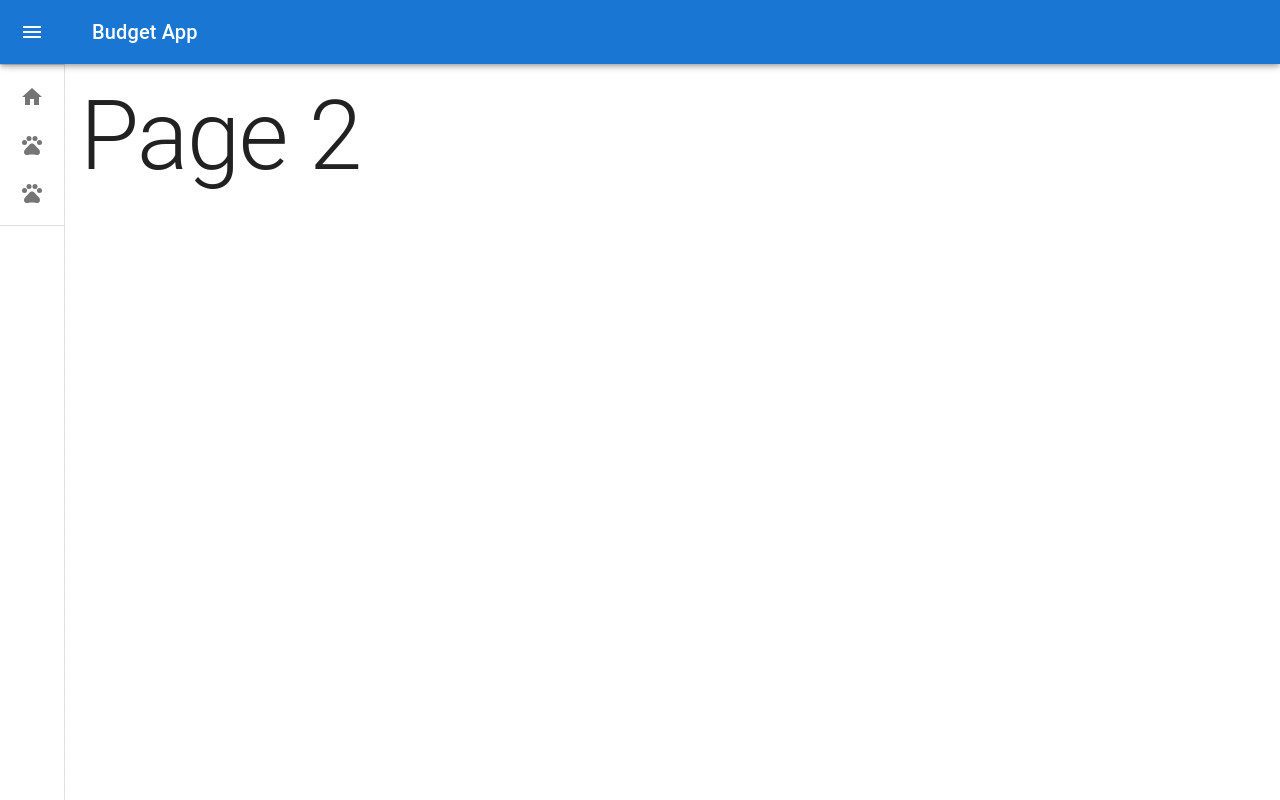
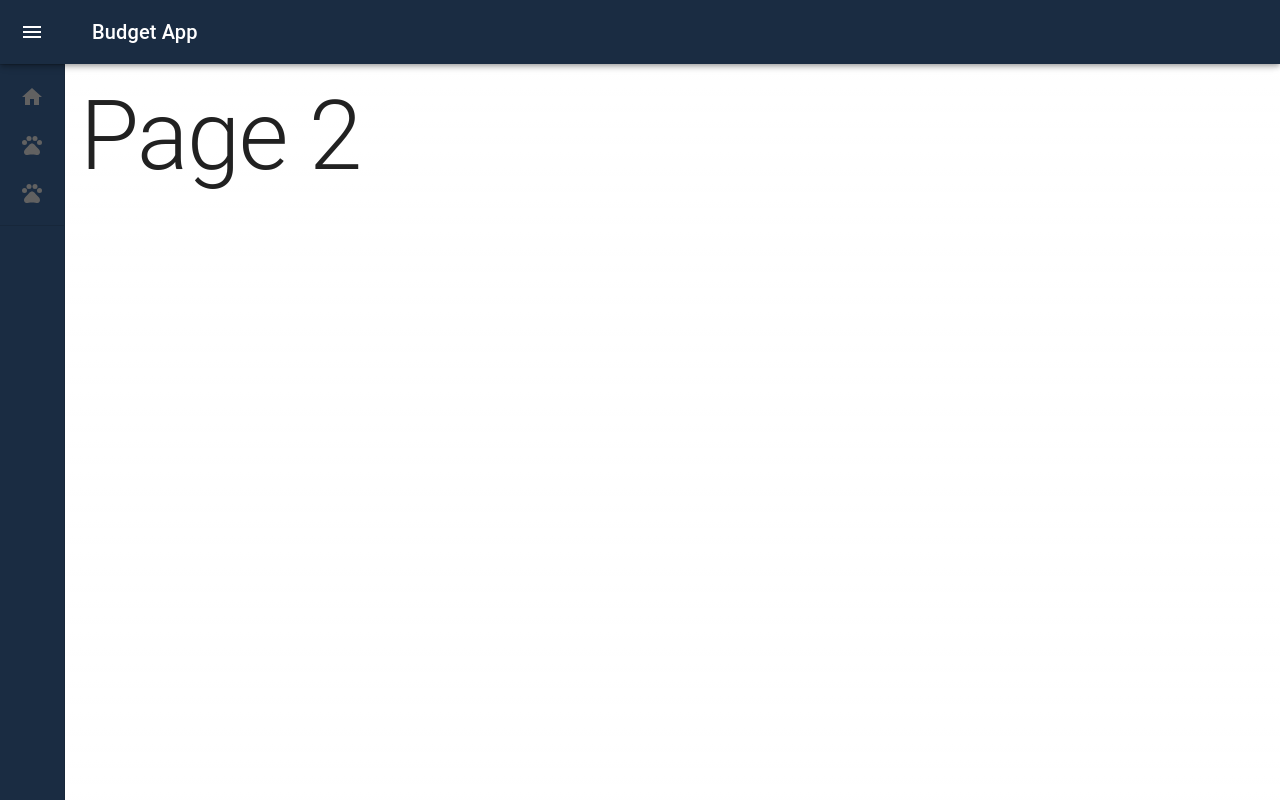
Before and after one commit to ShlomiShitrit/DashboardApp, a Next.js app: page /page2 in a window 1280 px wide. Built offline with nearby package versions, Linux system fonts and the light colour scheme.

Commit message:
added some styling

```diff
--- a/src/app/Components/Dialog/DialogForm.tsx
+++ b/src/app/Components/Dialog/DialogForm.tsx
@@ -1,6 +1,6 @@
 "use client";
 import { useState } from "react";
-import dayjs, { Dayjs } from "dayjs";
+import dayjs  from "dayjs";
 import { SelectChangeEvent } from "@mui/material/Select";
 import {
     Dialog,
@@ -74,8 +74,8 @@ function DialogForm({open = false, handleClose = () => null}: DialogFormProps) {
                 />
             </DialogContent>
             <DialogActions>
-                <Button onClick={handleClose}>Cancel</Button>
-                <Button onClick={handleSubmit}>Add</Button>
+                <Button onClick={handleClose} variant="outlined" color="success">Cancel</Button>
+                <Button onClick={handleSubmit} variant="outlined" color="success">Add</Button>
             </DialogActions>
         </Dialog>
     );
--- a/src/app/Components/UI/Nav.tsx
+++ b/src/app/Components/UI/Nav.tsx
@@ -19,6 +19,7 @@ import ListItemIcon from "@mui/material/ListItemIcon";
 import ListItemText from "@mui/material/ListItemText";
 import HomeIcon from "@mui/icons-material/Home";
 import PetsIcon from "@mui/icons-material/Pets";
+import { darkTheme } from "@/app/Styles/styles";
 
 const drawerWidth = 240;
 
@@ -28,6 +29,7 @@ const openedMixin = (theme: Theme): CSSObject => ({
         easing: theme.transitions.easing.sharp,
         duration: theme.transitions.duration.enteringScreen,
     }),
+    backgroundColor: "#1A2C42",
     overflowX: "hidden",
 });
 
@@ -40,6 +42,7 @@ const closedMixin = (theme: Theme): CSSObject => ({
     width: `calc(${theme.spacing(7)} + 1px)`,
     [theme.breakpoints.up("sm")]: {
         width: `calc(${theme.spacing(8)} + 1px)`,
+        backgroundColor: "#1A2C42",
     },
 });
 
@@ -103,9 +106,17 @@ export default function MiniDrawer() {
     };
 
     return (
-        <Box sx={{ display: "flex" }}>
+        <Box
+            sx={{
+                display: "flex",
+            }}
+        >
             <CssBaseline />
-            <AppBar position="fixed" open={open}>
+            <AppBar
+                position="fixed"
+                open={open}
+                sx={{ backgroundColor: "#1A2C42" }}
+            >
                 <Toolbar>
                     <IconButton
                         color="inherit"
@@ -128,9 +139,13 @@ export default function MiniDrawer() {
                 <DrawerHeader>
                     <IconButton onClick={handleDrawerClose}>
                         {theme.direction === "rtl" ? (
-                            <ChevronRightIcon />
+                            <ChevronRightIcon
+                                sx={{ color: darkTheme.palette.grey[400] }}
+                            />
                         ) : (
-                            <ChevronLeftIcon />
+                            <ChevronLeftIcon
+                                sx={{ color: darkTheme.palette.grey[400] }}
+                            />
                         )}
                     </IconButton>
                 </DrawerHeader>
@@ -152,11 +167,16 @@ export default function MiniDrawer() {
                                     justifyContent: "center",
                                 }}
                             >
-                                <HomeIcon />
+                                <HomeIcon
+                                    sx={{ color: darkTheme.palette.grey[700] }}
+                                />
                             </ListItemIcon>
                             <ListItemText
                                 primary="Dashboard"
-                                sx={{ opacity: open ? 1 : 0 }}
+                                sx={{
+                                    opacity: open ? 1 : 0,
+                                    color: darkTheme.palette.grey[400],
+                                }}
                             />
                         </ListItemButton>
                     </ListItem>
@@ -176,11 +196,16 @@ export default function MiniDrawer() {
                                     justifyContent: "center",
                                 }}
                             >
-                                <PetsIcon />
+                                <PetsIcon
+                                    sx={{ color: darkTheme.palette.grey[700] }}
+                                />
                             </ListItemIcon>
                             <ListItemText
                                 primary="Page 2"
-                                sx={{ opacity: open ? 1 : 0 }}
+                                sx={{
+                                    opacity: open ? 1 : 0,
+                                    color: darkTheme.palette.grey[400],
+                                }}
                             />
                         </ListItemButton>
                     </ListItem>
@@ -200,11 +225,16 @@ export default function MiniDrawer() {
                                     justifyContent: "center",
                                 }}
                             >
-                                <PetsIcon />
+                                <PetsIcon
+                                    sx={{ color: darkTheme.palette.grey[700] }}
+                                />
                             </ListItemIcon>
                             <ListItemText
                                 primary="Page 3"
-                                sx={{ opacity: open ? 1 : 0 }}
+                                sx={{
+                                    opacity: open ? 1 : 0,
+                                    color: darkTheme.palette.grey[400],
+                                }}
                             />
                         </ListItemButton>
                     </ListItem>
--- a/src/app/Components/UI/Orders.tsx
+++ b/src/app/Components/UI/Orders.tsx
@@ -47,10 +47,9 @@ function Orders() {
                 </TableBody>
             </Table>
             <Link
-                color="primary"
                 href="#"
                 onClick={preventDefault}
-                sx={{ mt: 3 }}
+                sx={{ mt: 3, color: "text.primary" }}
             >
                 See more orders
             </Link>
--- a/src/app/Components/UI/Title.tsx
+++ b/src/app/Components/UI/Title.tsx
@@ -3,7 +3,7 @@ import { TitleProps } from "@/app/Interfaces/interfaces";
 
 export default function Title({ children = null }: TitleProps) {
     return (
-        <Typography variant="h6" color="primary" gutterBottom>
+        <Typography variant="h6" gutterBottom>
             {children}
         </Typography>
     );
--- a/src/app/Styles/styles.tsx
+++ b/src/app/Styles/styles.tsx
@@ -1,15 +1,31 @@
+import { createTheme } from "@mui/material/styles";
+
+export const darkTheme = createTheme({
+    palette: {
+        mode: "dark",
+        primary: { main: "#0A1F2F", dark: "#041B2F", contrastText: "#fff" },
+        secondary: { main: "#0F1D3A", dark: "#0F1824", contrastText: "#fff" },
+        success: { main: "#3498DB", dark: "#0F1824", contrastText: "#fff" },
+    },
+});
+
 export const paperCompStyle = {
     p: 2,
     display: "flex",
     flexDirection: "column",
+    backgroundColor: darkTheme.palette.primary.dark,
 };
 
 export const homePageBoxStyle = {
-    backgroundColor: (theme: any) =>
-        theme.palette.mode === "light"
-            ? theme.palette.grey[100]
-            : theme.palette.grey[800],
+    backgroundColor: darkTheme.palette.primary.main ,
     flexGrow: 1,
     height: "100vh",
     overflow: "auto",
 };
+
+export const lineChartMargin = {
+    top: 16,
+    right: 16,
+    bottom: 0,
+    left: 24,
+};
```
Also changed, not shown: src/app/Components/Charts/LineChart.tsx (+9 -13 lines), src/app/page.tsx (+2 -8 lines).
